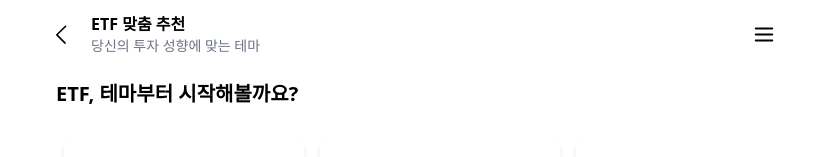
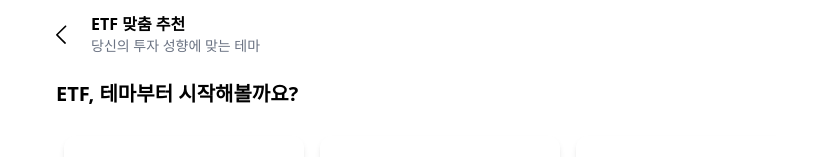
Before and after one commit to jjinleee/ISAID, a Next.js app: page /etf in a window 1280 px wide. Shown: the top 157 px of the page, without its empty margins (224-1055 px from the left). Built offline with nearby package versions, Linux system fonts and the light colour scheme.

Commit message:
feat: 임시 커밋

```diff
--- a/components/header-bar/header-bar.tsx
+++ b/components/header-bar/header-bar.tsx
@@ -23,9 +23,10 @@ const HeaderBar = ({ title, subtitle, onMenuClick }: HeaderBarProps) => {
           </div>
         </div>
 
-        <button onClick={onMenuClick} className='cursor-pointer'>
-          <MenuIcon />
-        </button>
+        {/*<button onClick={onMenuClick} className='cursor-pointer'>*/}
+        {/*  <MenuIcon />*/}
+        {/*</button>*/}
+        <button></button>
       </div>
     </div>
   );
--- a/context/header-context.tsx
+++ b/context/header-context.tsx
@@ -5,7 +5,8 @@ import { createContext, useContext, useState } from 'react';
 interface HeaderContextProps {
   title: string;
   subtitle?: string;
-  setHeader: (title: string, subtitle?: string) => void;
+  onBack?: () => void;
+  setHeader: (title: string, subtitle?: string, onBack?: () => void) => void;
 }
 
 const HeaderContext = createContext<HeaderContextProps | null>(null);
```
